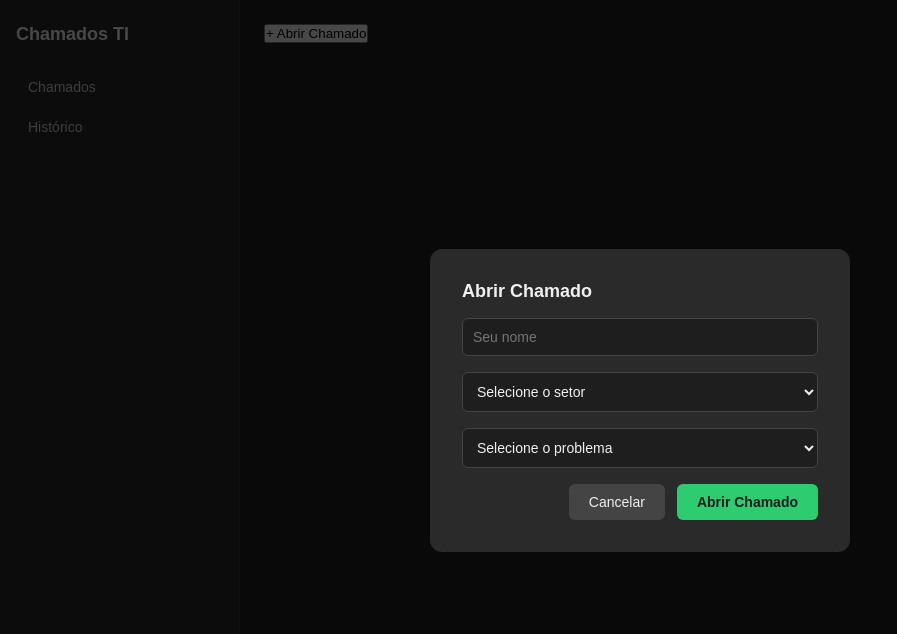
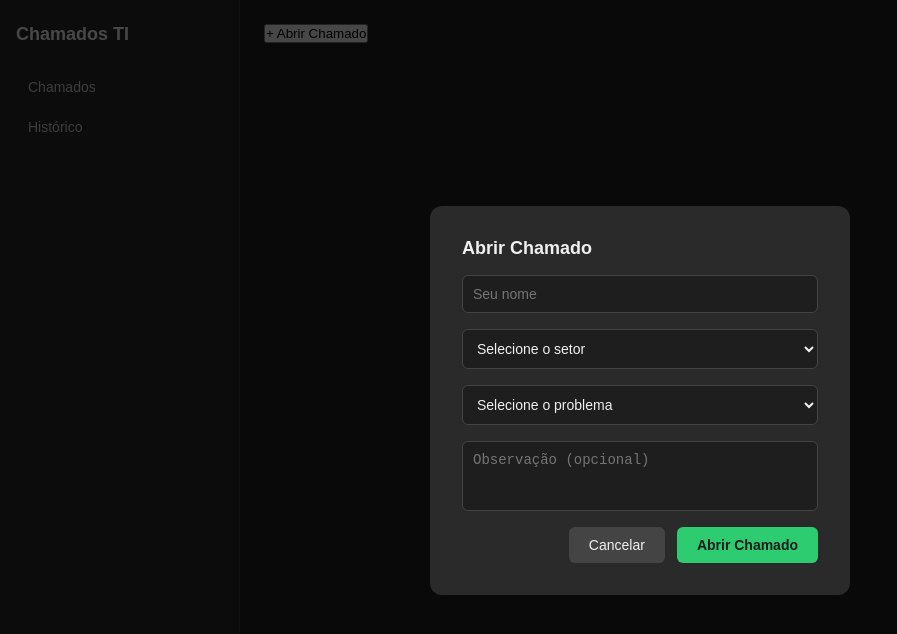
Before and after one commit to Gustavoguima0/chamados-ti, a React (Create React App) app in the folder frontend/: page / in a window 1280 px wide. Both pictures are taken after a click on the button "+ Abrir Chamado". Shown: the top 634 px of the page, without its empty margins (0-897 px from the left). Built offline with nearby package versions, Linux system fonts and the light colour scheme.

Commit message:
feat: formulário de chamado com setor, problema e observação

```diff
--- a/frontend/src/App.css
+++ b/frontend/src/App.css
@@ -82,3 +82,14 @@ main {
   color: #1e1e1e;
   font-weight: bold;
 }
+
+
+.modal-caixa textarea {
+  padding: 10px;
+  border-radius: 6px;
+  border: 1px solid #444;
+  background-color: #1e1e1e;
+  color: #f0f0f0;
+  font-size: 14px;
+  resize: none;
+}
--- a/frontend/src/App.js
+++ b/frontend/src/App.js
@@ -5,6 +5,12 @@ import FormChamado from './components/FormChamado';
 
 function App() {
   const [modalAberto, setModalAberto] = useState(false);
+  const [chamados, setChamados] = useState([]);
+
+  function adicionarChamado(novoChamado) {
+    setChamados([novoChamado, ...chamados]);
+    setModalAberto(false);
+  }
 
   return (
     <div className="layout">
@@ -14,8 +20,19 @@ function App() {
           + Abrir Chamado
         </button>
 
+        <div>
+          {chamados.map((chamado, index) => (
+            <div key={index}>
+              <p>{chamado.nome} — {chamado.setor} — {chamado.problema}</p>
+            </div>
+          ))}
+        </div>
+
         {modalAberto && (
-          <FormChamado onFechar={() => setModalAberto(false)} />
+          <FormChamado
+            onFechar={() => setModalAberto(false)}
+            onSubmit={adicionarChamado}
+          />
         )}
       </main>
     </div>
--- a/frontend/src/components/FormChamado.js
+++ b/frontend/src/components/FormChamado.js
@@ -1,9 +1,10 @@
 import { useState } from 'react';
 
-function FormChamado({ onFechar }) {
+function FormChamado({ onFechar, onSubmit }) {
   const [nome, setNome] = useState('');
   const [setor, setSetor] = useState('');
   const [problema, setProblema] = useState('');
+  const [observacao, setObservacao] = useState('');
 
   return (
     <div className="modal-fundo">
@@ -36,9 +37,21 @@ function FormChamado({ onFechar }) {
           <option value="Sistema lento">Sistema lento</option>
         </select>
 
+        <textarea
+          placeholder="Observação (opcional)"
+          value={observacao}
+          onChange={(e) => setObservacao(e.target.value)}
+          rows={3}
+        />
+
         <div className="modal-botoes">
           <button onClick={onFechar}>Cancelar</button>
-          <button>Abrir Chamado</button>
+          <button onClick={() => {
+            if (!nome || !setor || !problema) return;
+            onSubmit({ nome, setor, problema, observacao });
+          }}>
+            Abrir Chamado
+          </button>
         </div>
       </div>
     </div>
```
